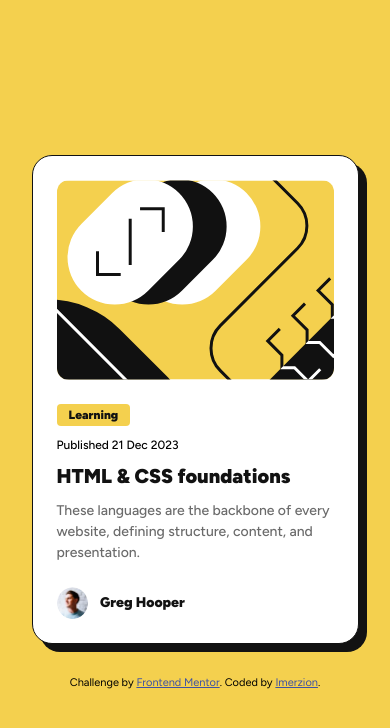
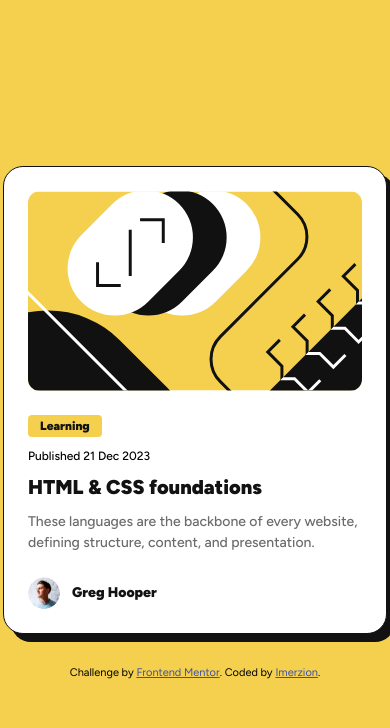
Before and after one commit to Imerzion/Blog-Preview-Card, a plain HTML site: page index.html in a window 390 px wide. Drawn offline with Linux system fonts and the light colour scheme.

Commit message:
style: updated blog card styling

```diff
--- a/style/style.css
+++ b/style/style.css
@@ -122,8 +122,8 @@ body {
 }
 
 .card-footer img {
-  max-width: 32px;
-  max-height: 32px;
+  width: 32px;
+  height: 32px;
   border-radius: 50%;
 }
 
@@ -152,10 +152,6 @@ body {
    ========================================== */
 
 @media (max-width: 400px) {
-  .blog-card {
-    max-width: 327px;
-  }
-
   .card-badge,
   .card-date {
     font-size: 0.75rem;
```
